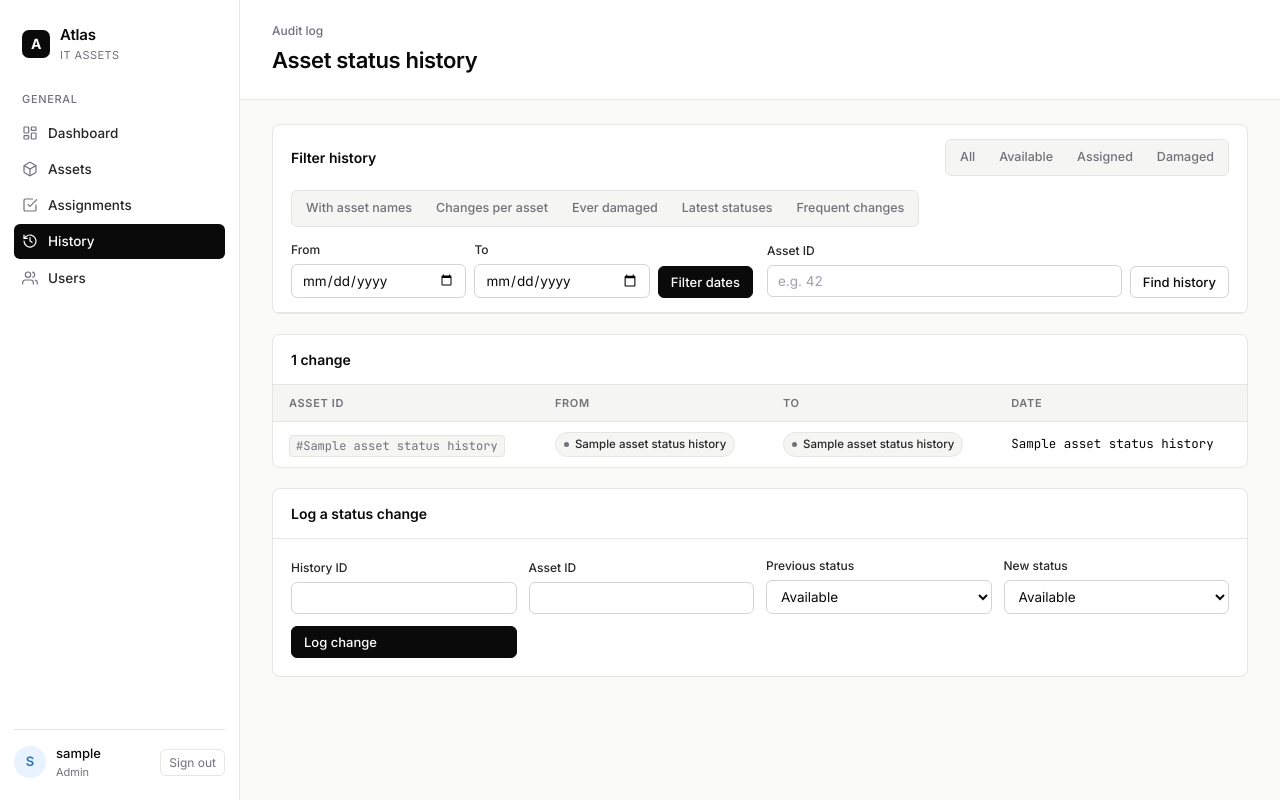
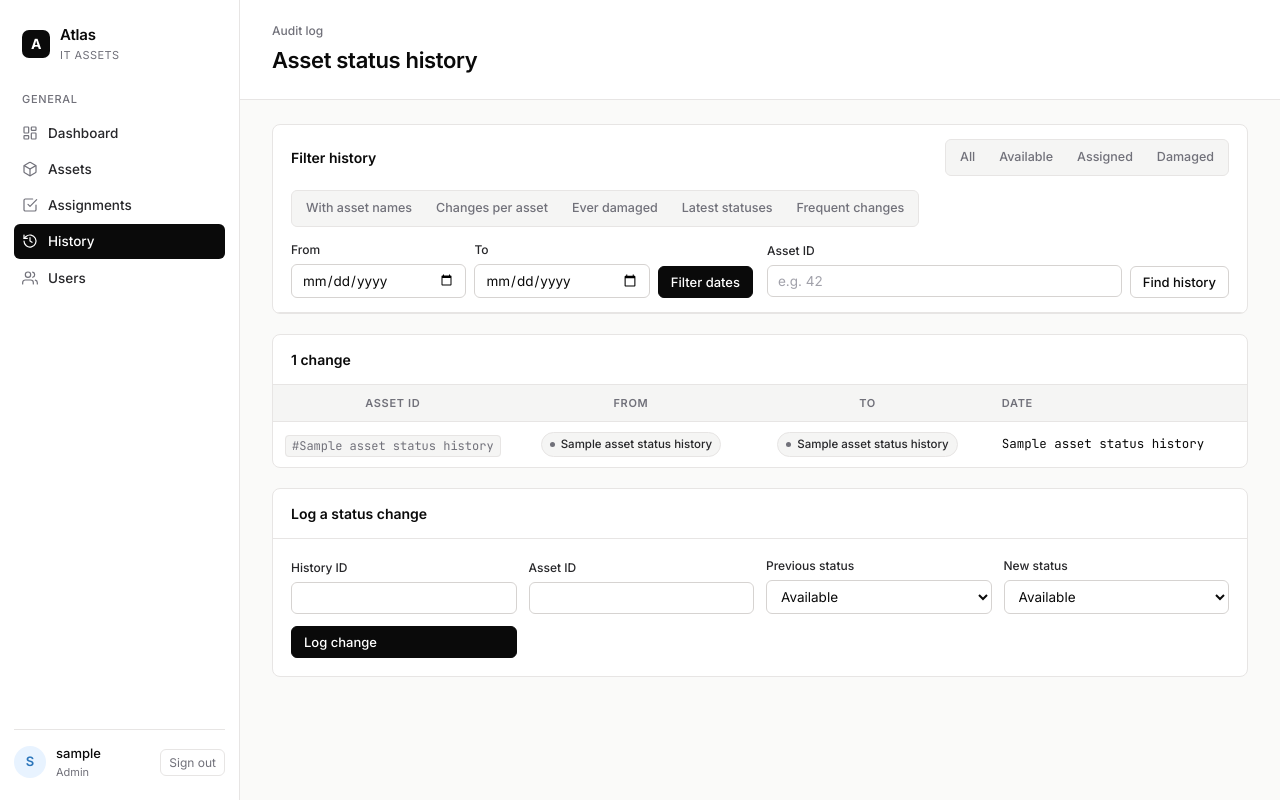
Before and after one commit to AbdulrahmanSoli/CS340-Project-IT, a Flask app: page /history in a window 1280 px wide. Run offline with Flask 3, Linux system fonts and the light colour scheme; the visitor is signed in with stand-in values (Sample User, id 1); a database or web service that is not in the repository returns one stand-in record (values such as "Sample title"); some libraries are stand-ins or nearby versions.

Commit message:
Add ORDER BY index migration, ID-based secondary sort, table alignment
Performance: new migration 02_add_order_by_indexes.sql adds 5 indexes
matching the ORDER BY clauses on the hot pages (history list, active
and returned assignments, asset list, users list). Two are partial
indexes scoped to active/returned rows.

Sorting: every route that previously sorted by name as a tiebreaker
now sorts by ID, so within each status/role group rows appear in a
predictable order. Primary sort keys preserved.

Frontend: added col-id, col-center, col-right, col-actions utility
classes in base.html and applied them across assets, assignments,
users, history, and dashboard tables. Status pills now center under
their column header, ID chips no longer drift in oversized columns,
action buttons right-align with their header.

Co-Authored-By: Claude Opus 4.7 <noreply@anthropic.com>

```diff
--- a/routes/assignments.py
+++ b/routes/assignments.py
@@ -175,7 +175,7 @@ def avg_days():
 def top_users():
     if admin_required():
         return admin_redirect()
-    rows = query('SELECT userID, COUNT(*) AS total FROM asset_assignment GROUP BY userID ORDER BY total DESC')
+    rows = query('SELECT userID, COUNT(*) AS total FROM asset_assignment GROUP BY userID ORDER BY total DESC, userID')
     return render_template('assignments.html', assignments=[], top_users=rows, **_form_options())
 
 # Query 9 - returned within 7 days
@@ -192,5 +192,5 @@ def quick_returns():
 def repeated_assets():
     if admin_required():
         return admin_redirect()
-    rows = query('SELECT assetID, COUNT(*) AS total FROM asset_assignment GROUP BY assetID HAVING COUNT(*) > 1 ORDER BY total DESC')
+    rows = query('SELECT assetID, COUNT(*) AS total FROM asset_assignment GROUP BY assetID HAVING COUNT(*) > 1 ORDER BY total DESC, assetID')
     return render_template('assignments.html', assignments=[], repeated=rows, **_form_options())
--- a/routes/auth.py
+++ b/routes/auth.py
@@ -74,7 +74,7 @@ def dashboard():
         JOIN asset a ON aa.assetID = a.assetID
         JOIN users u ON aa.userID = u.userID
         WHERE aa.returnDate IS NULL
-        ORDER BY aa.assignedDate DESC
+        ORDER BY aa.assignedDate DESC, aa.assignmentID DESC
         LIMIT 5
     ''')
 
--- a/routes/users.py
+++ b/routes/users.py
@@ -12,7 +12,7 @@ def _render(users=None, **extra):
     return render_template('users.html', users=users or [], **extra)
 
 def _render_with_error(msg):
-    rows = query('SELECT * FROM users ORDER BY userType, userFullName, userID') or []
+    rows = query('SELECT * FROM users ORDER BY userType, userID') or []
     return render_template('users.html', users=rows, error=msg)
 
 
@@ -21,7 +21,7 @@ def _render_with_error(msg):
 def list_users():
     if admin_required():
         return admin_redirect()
-    rows = query('SELECT * FROM users ORDER BY userType, userFullName, userID') or []
+    rows = query('SELECT * FROM users ORDER BY userType, userID') or []
     return _render(users=rows)
 
 # Query 2 - filter by role
@@ -32,7 +32,7 @@ def filter_users():
     usertype = request.args.get('type', '')
     if usertype not in VALID_TYPES:
         return _render_with_error('Invalid user type filter.')
-    rows = query('SELECT * FROM users WHERE userType = %s ORDER BY userFullName, userID', (usertype,)) or []
+    rows = query('SELECT * FROM users WHERE userType = %s ORDER BY userID', (usertype,)) or []
     return _render(users=rows)
 
 # Query 3 - add a new user (admin only)
@@ -140,7 +140,7 @@ def users_assets_count():
         FROM users u
         LEFT JOIN asset_assignment aa ON u.userID = aa.userID
         GROUP BY u.userID, u.userFullName
-        ORDER BY total DESC, u.userFullName
+        ORDER BY total DESC, u.userID
     ''') or []
     return _render(asset_counts=rows)
 
@@ -182,7 +182,7 @@ def most_assignments():
         FROM asset_assignment aa
         JOIN users u ON aa.userID = u.userID
         GROUP BY u.userID, u.userFullName
-        ORDER BY total DESC
+        ORDER BY total DESC, u.userID
         LIMIT 1
     ''') or []
     return _render(top_user=rows)
--- a/templates/base.html
+++ b/templates/base.html
@@ -405,6 +405,24 @@
     table.data tbody tr:hover { background: var(--surface-2); }
     table.data .mono, .mono { font-family: var(--font-mono); font-size: 12.5px; }
     table.data .num { font-variant-numeric: tabular-nums; }
+
+    /* Column alignment helpers — apply the same class to BOTH the th and td */
+    table.data th.col-center, table.data td.col-center { text-align: center; }
+    table.data th.col-right,  table.data td.col-right  { text-align: right; }
+    table.data th.col-id,     table.data td.col-id {
+      text-align: center;
+      padding-left: 12px;
+      padding-right: 12px;
+      width: 1%;
+      white-space: nowrap;
+    }
+    table.data th.col-actions, table.data td.col-actions {
+      text-align: right;
+      width: 1%;
+      white-space: nowrap;
+    }
+    table.data td.col-actions .row-actions { justify-content: flex-end; }
+    table.data td.col-center .row-actions  { justify-content: center; }
     .id-chip {
       font-family: var(--font-mono);
       font-size: 12px;
--- a/templates/history.html
+++ b/templates/history.html
@@ -55,18 +55,18 @@
   <div class="card-body-tight">
     <div class="table-wrap">
       <table class="data">
-        <thead><tr><th>Asset ID</th><th>From</th><th>To</th><th>Date</th></tr></thead>
+        <thead><tr><th class="col-id">Asset ID</th><th class="col-center">From</th><th class="col-center">To</th><th>Date</th></tr></thead>
         <tbody>
           {% for h in history %}
           <tr>
-            <td><span class="id-chip">#{{ h[4] }}</span></td>
-            <td>
+            <td class="col-id"><span class="id-chip">#{{ h[4] }}</span></td>
+            <td class="col-center">
               {% if h[1] == 'Available' %}<span class="pill pill-available">Available</span>
               {% elif h[1] == 'Assigned' %}<span class="pill pill-assigned">Assigned</span>
               {% elif h[1] == 'Damaged' %}<span class="pill pill-damaged">Damaged</span>
               {% else %}<span class="pill">{{ h[1] }}</span>{% endif %}
             </td>
-            <td>
+            <td class="col-center">
               {% if h[2] == 'Available' %}<span class="pill pill-available">Available</span>
               {% elif h[2] == 'Assigned' %}<span class="pill pill-assigned">Assigned</span>
               {% elif h[2] == 'Damaged' %}<span class="pill pill-damaged">Damaged</span>
@@ -86,10 +86,10 @@
   <div class="card-body-tight">
     <div class="table-wrap">
       <table class="data">
-        <thead><tr><th>Asset</th><th>From</th><th>To</th><th>Date</th></tr></thead>
+        <thead><tr><th>Asset</th><th class="col-center">From</th><th class="col-center">To</th><th>Date</th></tr></thead>
         <tbody>
           {% for h in named_history %}
-          <tr><td>{{ h[0] }}</td><td>{{ h[1] }}</td><td>{{ h[2] }}</td><td class="mono">{{ h[3] }}</td></tr>
+          <tr><td>{{ h[0] }}</td><td class="col-center">{{ h[1] }}</td><td class="col-center">{{ h[2] }}</td><td class="mono">{{ h[3] }}</td></tr>
           {% endfor %}
         </tbody>
       </table>
@@ -102,8 +102,8 @@
   <div class="card-body-tight">
     <div class="table-wrap">
       <table class="data">
-        <thead><tr><th>Asset ID</th><th class="num">Total</th></tr></thead>
-        <tbody>{% for r in asset_counts %}<tr><td><span class="id-chip">#{{ r[0] }}</span></td><td class="num mono">{{ r[1] }}</td></tr>{% endfor %}</tbody>
+        <thead><tr><th class="col-id">Asset ID</th><th class="col-right num">Total</th></tr></thead>
+        <tbody>{% for r in asset_counts %}<tr><td class="col-id"><span class="id-chip">#{{ r[0] }}</span></td><td class="col-right num mono">{{ r[1] }}</td></tr>{% endfor %}</tbody>
       </table>
     </div>
   </div>
@@ -114,8 +114,8 @@
   <div class="card-body-tight">
     <div class="table-wrap">
       <table class="data">
-        <thead><tr><th>Asset ID</th></tr></thead>
-        <tbody>{% for r in damaged_assets %}<tr><td><span class="id-chip">#{{ r[0] }}</span></td></tr>{% endfor %}</tbody>
+        <thead><tr><th class="col-id">Asset ID</th></tr></thead>
+        <tbody>{% for r in damaged_assets %}<tr><td class="col-id"><span class="id-chip">#{{ r[0] }}</span></td></tr>{% endfor %}</tbody>
       </table>
     </div>
   </div>
@@ -126,12 +126,12 @@
   <div class="card-body-tight">
     <div class="table-wrap">
       <table class="data">
-        <thead><tr><th>Asset ID</th><th>Status</th><th>Date</th></tr></thead>
+        <thead><tr><th class="col-id">Asset ID</th><th class="col-center">Status</th><th>Date</th></tr></thead>
         <tbody>
           {% for r in latest_statuses %}
           <tr>
-            <td><span class="id-chip">#{{ r[0] }}</span></td>
-            <td>
+            <td class="col-id"><span class="id-chip">#{{ r[0] }}</span></td>
+            <td class="col-center">
               {% if r[1] == 'Available' %}<span class="pill pill-available">Available</span>
               {% elif r[1] == 'Assigned' %}<span class="pill pill-assigned">Assigned</span>
               {% elif r[1] == 'Damaged' %}<span class="pill pill-damaged">Damaged</span>
@@ -151,8 +151,8 @@
   <div class="card-body-tight">
     <div class="table-wrap">
       <table class="data">
-        <thead><tr><th>Asset ID</th><th class="num">Total</th></tr></thead>
-        <tbody>{% for r in frequent_assets %}<tr><td><span class="id-chip">#{{ r[0] }}</span></td><td class="num mono">{{ r[1] }}</td></tr>{% endfor %}</tbody>
+        <thead><tr><th class="col-id">Asset ID</th><th class="col-right num">Total</th></tr></thead>
+        <tbody>{% for r in frequent_assets %}<tr><td class="col-id"><span class="id-chip">#{{ r[0] }}</span></td><td class="col-right num mono">{{ r[1] }}</td></tr>{% endfor %}</tbody>
       </table>
     </div>
   </div>
```
Also changed, not shown: routes/assets.py (+4 -4 lines), templates/assets.html (+10 -10 lines), templates/assignments.html (+14 -14 lines), templates/dashboard.html (+4 -4 lines), templates/users.html (+18 -16 lines), migrations/02_add_order_by_indexes.sql (added).
